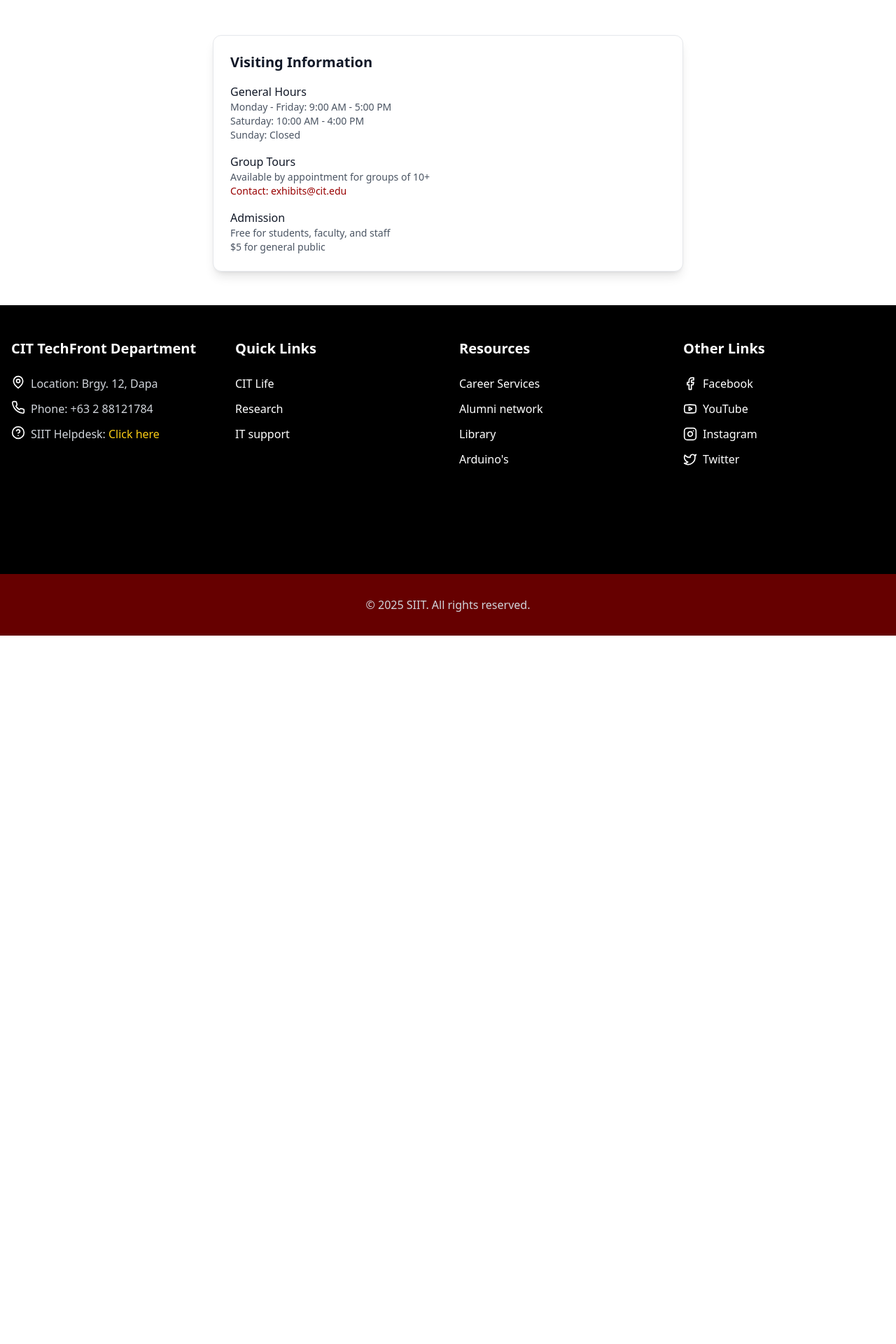
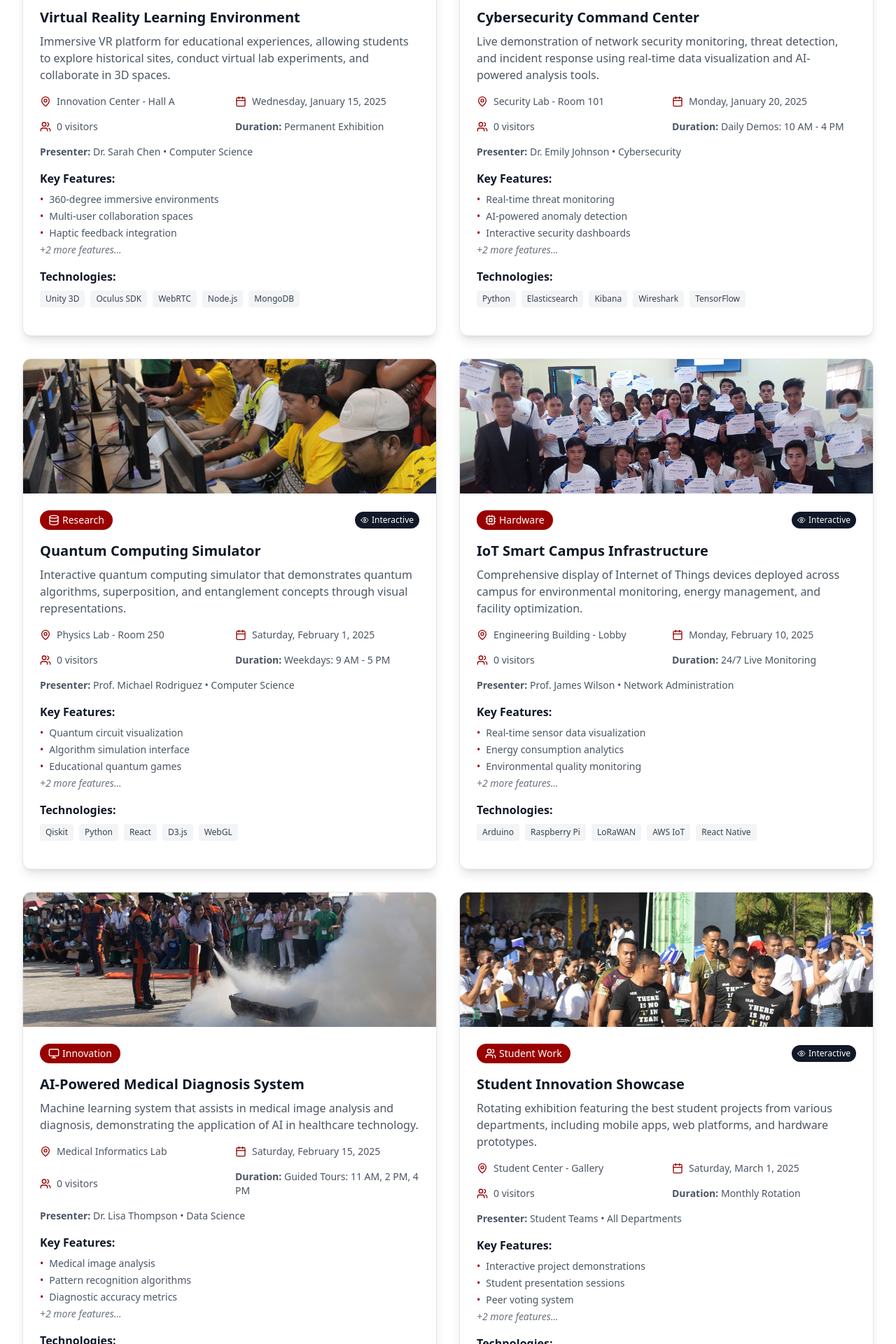
Before and after one commit to JoshCreatives/CITTechFront, a Next.js app: page /about/exibits in a window 1280 px wide. Shown: the part 840-2760 px from the top of the page at 70% size. Before the commit the page ends 1748 px from the top, so only its background shows below. Built offline with nearby package versions, Linux system fonts and the light colour scheme.

Commit message:
update animations

```diff
--- a/src/app/about/exibits/ITExibits.tsx
+++ b/src/app/about/exibits/ITExibits.tsx
@@ -21,7 +21,182 @@ interface Exhibit {
 }
 
 const exhibits: Exhibit[] = [
-  // ... exhibits data remains unchanged
+   {
+    id: "1",
+    title: "Virtual Reality Learning Environment",
+    description: "Immersive VR platform for educational experiences, allowing students to explore historical sites, conduct virtual lab experiments, and collaborate in 3D spaces.",
+    category: "Innovation",
+    location: "Innovation Center - Hall A",
+    date: "2025-01-15",
+    duration: "Permanent Exhibition",
+    visitors: 0,
+    image: "/exi3.jpg",
+    features: [
+      "360-degree immersive environments",
+      "Multi-user collaboration spaces",
+      "Haptic feedback integration",
+      "Educational content library",
+      "Real-time performance analytics"
+    ],
+    technologies: ["Unity 3D", "Oculus SDK", "WebRTC", "Node.js", "MongoDB"],
+    presenter: "Dr. Sarah Chen",
+    department: "Computer Science",
+    interactive: true
+  },
+  {
+    id: "2",
+    title: "Cybersecurity Command Center",
+    description: "Live demonstration of network security monitoring, threat detection, and incident response using real-time data visualization and AI-powered analysis tools.",
+    category: "Research",
+    location: "Security Lab - Room 101",
+    date: "2025-01-20",
+    duration: "Daily Demos: 10 AM - 4 PM",
+    visitors: 0,
+    image: "/exi2.jpg",
+    features: [
+      "Real-time threat monitoring",
+      "AI-powered anomaly detection",
+      "Interactive security dashboards",
+      "Penetration testing demonstrations",
+      "Incident response simulations"
+    ],
+    technologies: ["Python", "Elasticsearch", "Kibana", "Wireshark", "TensorFlow"],
+    presenter: "Dr. Emily Johnson",
+    department: "Cybersecurity",
+    interactive: true
+  },
+  {
+    id: "3",
+    title: "Quantum Computing Simulator",
+    description: "Interactive quantum computing simulator that demonstrates quantum algorithms, superposition, and entanglement concepts through visual representations.",
+    category: "Research",
+    location: "Physics Lab - Room 250",
+    date: "2025-02-01",
+    duration: "Weekdays: 9 AM - 5 PM",
+    visitors: 0,
+    image: "/exi1.jpg",
+    features: [
+      "Quantum circuit visualization",
+      "Algorithm simulation interface",
+      "Educational quantum games",
+      "Performance comparison tools",
+      "Research collaboration platform"
+    ],
+    technologies: ["Qiskit", "Python", "React", "D3.js", "WebGL"],
+    presenter: "Prof. Michael Rodriguez",
+    department: "Computer Science",
+    interactive: true
+  },
+  {
+    id: "4",
+    title: "IoT Smart Campus Infrastructure",
+    description: "Comprehensive display of Internet of Things devices deployed across campus for environmental monitoring, energy management, and facility optimization.",
+    category: "Hardware",
+    location: "Engineering Building - Lobby",
+    date: "2025-02-10",
+    duration: "24/7 Live Monitoring",
+    visitors: 0,
+    image: "/exi4.jpg",
+    features: [
+      "Real-time sensor data visualization",
+      "Energy consumption analytics",
+      "Environmental quality monitoring",
+      "Predictive maintenance alerts",
+      "Mobile app integration"
+    ],
+    technologies: ["Arduino", "Raspberry Pi", "LoRaWAN", "AWS IoT", "React Native"],
+    presenter: "Prof. James Wilson",
+    department: "Network Administration",
+    interactive: true
+  },
+  {
+    id: "5",
+    title: "AI-Powered Medical Diagnosis System",
+    description: "Machine learning system that assists in medical image analysis and diagnosis, demonstrating the application of AI in healthcare technology.",
+    category: "Innovation",
+    location: "Medical Informatics Lab",
+    date: "2025-02-15",
+    duration: "Guided Tours: 11 AM, 2 PM, 4 PM",
+    visitors: 0,
+    image: "/exi5.jpg",
+    features: [
+      "Medical image analysis",
+      "Pattern recognition algorithms",
+      "Diagnostic accuracy metrics",
+      "Integration with hospital systems",
+      "Privacy-preserving techniques"
+    ],
+    technologies: ["TensorFlow", "OpenCV", "Python", "DICOM", "Flask"],
+    presenter: "Dr. Lisa Thompson",
+    department: "Data Science",
+    interactive: false
+  },
+  {
+    id: "6",
+    title: "Student Innovation Showcase",
+    description: "Rotating exhibition featuring the best student projects from various departments, including mobile apps, web platforms, and hardware prototypes.",
+    category: "Student Work",
+    location: "Student Center - Gallery",
+    date: "2025-03-01",
+    duration: "Monthly Rotation",
+    visitors: 0,
+    image: "/exi6.jpg",
+    features: [
+      "Interactive project demonstrations",
+      "Student presentation sessions",
+      "Peer voting system",
+      "Industry mentor feedback",
+      "Career opportunity connections"
+    ],
+    technologies: ["Various", "React", "Flutter", "Arduino", "Unity"],
+    presenter: "Student Teams",
+    department: "All Departments",
+    interactive: true
+  },
+  {
+    id: "7",
+    title: "Blockchain Technology Demo",
+    description: "Live demonstration of blockchain applications including cryptocurrency transactions, smart contracts, and decentralized applications (DApps).",
+    category: "Software",
+    location: "Blockchain Lab - Room 180",
+    date: "2025-03-10",
+    duration: "Weekdays: 1 PM - 5 PM",
+    visitors: 0,
+    image: "/exi7.jpg",
+    features: [
+      "Live blockchain transactions",
+      "Smart contract deployment",
+      "DApp development showcase",
+      "Cryptocurrency wallet demo",
+      "Mining process visualization"
+    ],
+    technologies: ["Ethereum", "Solidity", "Web3.js", "React", "Node.js"],
+    presenter: "Prof. David Kim",
+    department: "Software Engineering",
+    interactive: true
+  },
+  {
+    id: "8",
+    title: "Robotics and Automation Lab",
+    description: "Interactive robotics exhibition featuring autonomous robots, industrial automation systems, and human-robot interaction demonstrations.",
+    category: "Hardware",
+    location: "Robotics Lab - Building C",
+    date: "2025-03-15",
+    duration: "Daily Shows: 10 AM, 1 PM, 3 PM",
+    visitors: 0,
+    image: "/exi8.jpg",
+    features: [
+      "Autonomous navigation robots",
+      "Industrial robotic arms",
+      "Human-robot collaboration",
+      "Computer vision integration",
+      "Voice command interfaces"
+    ],
+    technologies: ["ROS", "Python", "OpenCV", "Arduino", "Raspberry Pi"],
+    presenter: "Engineering Faculty",
+    department: "Computer Science",
+    interactive: true
+  }
 ];
 
 const categoryColors = {
--- a/src/app/page.tsx
+++ b/src/app/page.tsx
@@ -30,7 +30,7 @@ function App() {
     // Maximum loading time (2 seconds)
     const loadingTimer = setTimeout(() => {
       setIsLoading(false);
-    }, 2000);
+    }, 1000);
 
     return () => {
       clearTimeout(animationTimer);
--- a/src/components/Blog.tsx
+++ b/src/components/Blog.tsx
@@ -133,10 +133,10 @@ const Blog = () => {
       <div className="max-w-7xl mx-auto px-4">
         <div className="flex justify-between items-center mb-12">
           <h2 className="text-3xl font-bold text-gray-900 dark:text-white">
-            Latest News & Updates
+            Events and updates
           </h2>
           <a
-            href="/blog"
+            href="/campus-life"
             className="flex items-center text-gray-900 dark:text-white hover:text-green-500 dark:hover:text-green-400 transition-colors"
           >
             View All Posts
--- a/src/components/QuickAccess.tsx
+++ b/src/components/QuickAccess.tsx
@@ -33,7 +33,7 @@ const QuickAccess = () => {
           className="text-center mb-12"
         >
           <h2 className="text-4xl font-bold text-maroon-600 dark:text-white mb-4">
-            Events
+            Quick Links
           </h2>
           <p className="text-lg text-gray-700 dark:text-gray-300 max-w-2xl mx-auto">
             Explore upcoming events, campus activities, and more at SIIT.
```
Also changed, not shown: src/app/campus-life/CampusLife.tsx (+124 -60 lines), 1 other file (tests, documents, lock files or other folders).
